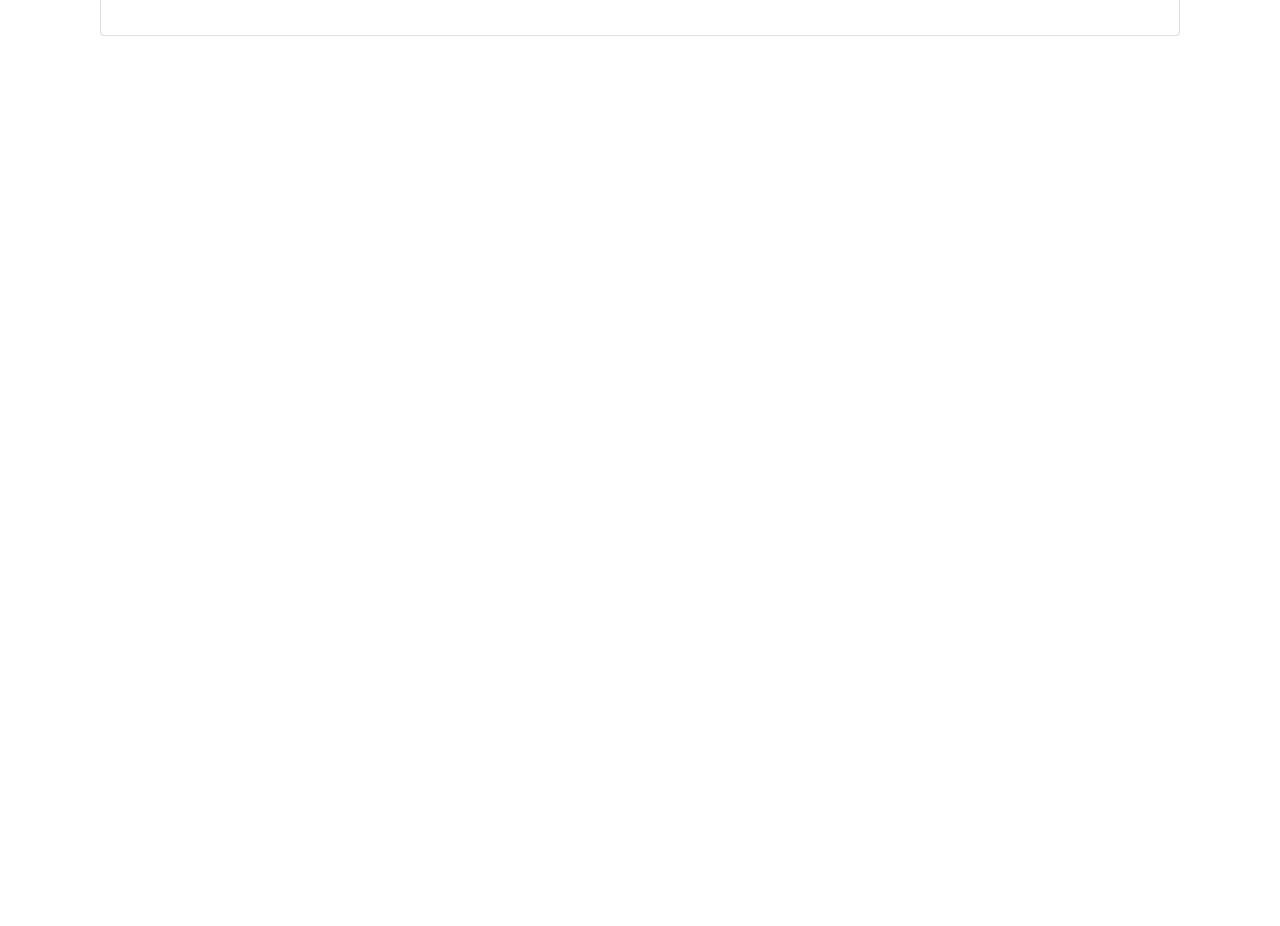
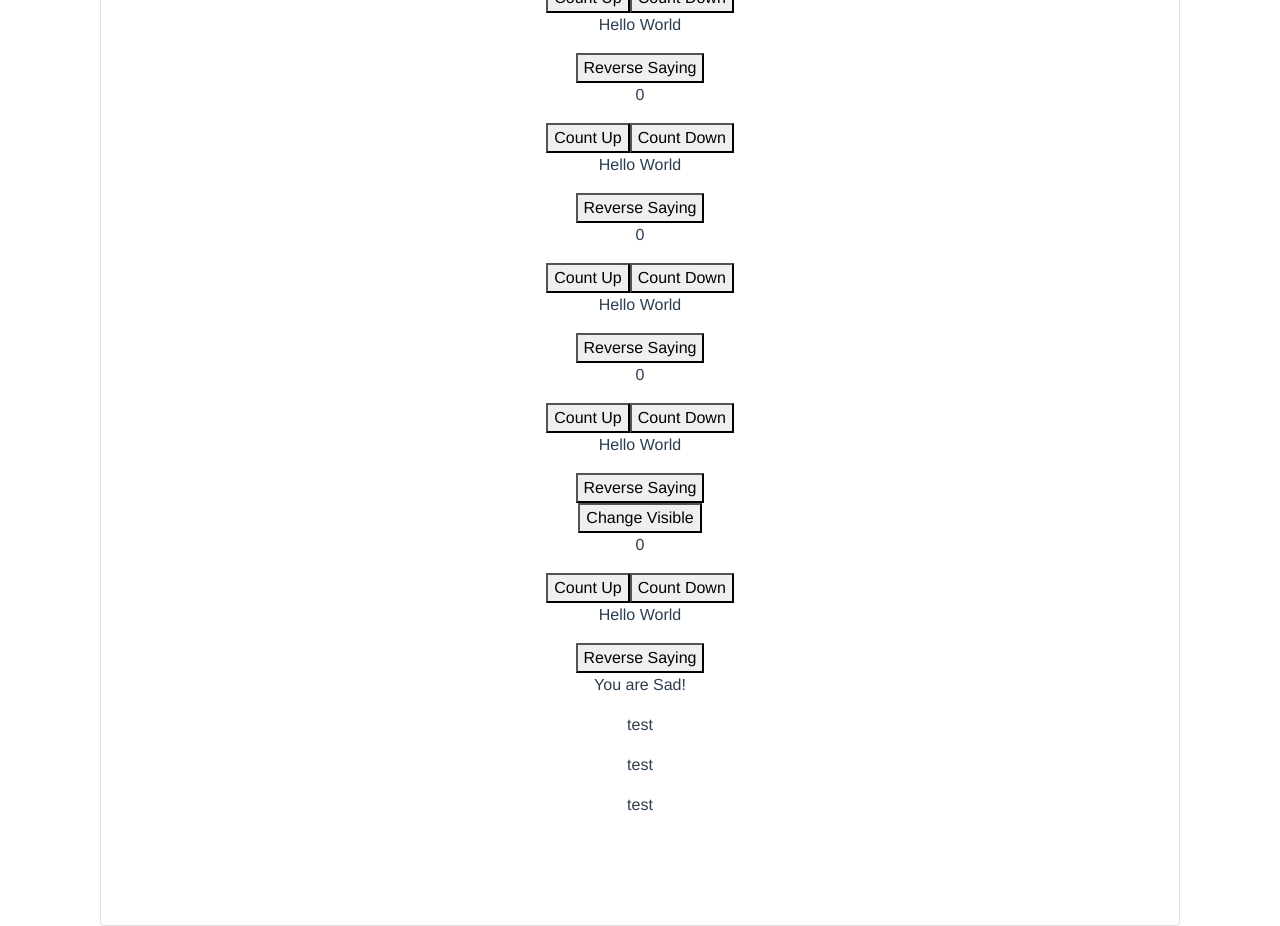
Before and after one commit to alloyking1/Vuex-fun-app, a Vue app: page /#/ in a window 1280 px wide. Shown: the part 680-1606 px from the top of the page. Before the commit the page ends 800 px from the top, so only its background shows below. Built offline with nearby package versions, Linux system fonts and the light colour scheme; no server answers.

Commit message:
TueChanges

```diff
--- /dev/null
+++ b/src/components/Counter.vue
@@ -0,0 +1,38 @@
+<template>
+    <div>
+        <p>{{ number }}</p>
+        <button v-on:click="increment">Count Up</button>
+        <button v-on:click="decrement">Count Down</button>
+        <p>{{ saying }}</p>
+        <button v-on:click="reverseMessage">Reverse Saying</button>
+    </div>
+</template>
+
+<script>
+export default {
+
+    data() {
+        return{
+            number:0,
+            saying:'Hello World'
+        }
+    },
+
+    methods: {
+        increment() {
+            this.number++
+        },
+        decrement() {
+            this.number--
+        },
+        reverseMessage() {
+            this.saying = this.saying.split("").reverse().join("");
+        }
+    }
+
+}
+</script>
+
+<style scoped>
+
+</style>
--- /dev/null
+++ b/src/components/HappySad.vue
@@ -0,0 +1,19 @@
+<template>
+    <div>
+        <p>You are {{ feelingThisWay }}!</p>
+    </div>
+</template>
+
+<script>
+export default {
+    data() {
+        return{
+            feelingThisWay:'Happy'
+        }
+    },
+
+    created() {
+         this.feelingThisWay = (((Math.ceil(Math.random() * 10) % 2) === 0)) ? 'Sad' : 'Happy'
+    }
+}
+</script>
--- a/src/components/HelloWorld.vue
+++ b/src/components/HelloWorld.vue
@@ -16,6 +16,16 @@
               <RandomColor />
               <RandomColor />
               <NewComponent />
+              <Counter />
+              <Counter />
+              <Counter />
+              <Counter />
+              <Hidden />
+              <Counter />
+              <HappySad />
+              <StarWars character="5" />
+              <StarWars character="6" />
+              <StarWars character="1" />
               <RandomCat />
               <RandomCat />
               <RandomCat />
@@ -34,6 +44,10 @@
 import RandomColor from './RandomColor.vue'
 import NewComponent from './NewComponent.vue'
 import RandomCat from './RandomCat.vue'
+import StarWars from './StarWars.vue'
+import HappySad from './HappySad.vue'
+import Counter from './Counter.vue'
+import Hidden from './Hidden.vue'
 
 export default {
   data(){
@@ -49,7 +63,11 @@ export default {
   components: {
     RandomColor,
     NewComponent,
-    RandomCat
+    RandomCat,
+    StarWars,
+    HappySad,
+    Counter,
+    Hidden
   }
 }
 </script>
--- /dev/null
+++ b/src/components/Hidden.vue
@@ -0,0 +1,22 @@
+<template>
+    <div>
+        <h1 v-if="visible">Visible?</h1>
+        <button v-on:click="changeVisibility">Change Visible</button>
+    </div>
+</template>
+
+<script>
+export default {
+    data() {
+        return{
+            visible:false
+        }
+    },
+
+    methods: {
+        changeVisibility() {
+           this.visible = true
+        }
+    }
+}
+</script>
--- /dev/null
+++ b/src/components/StarWars.vue
@@ -0,0 +1,26 @@
+<template>
+  <div>
+    <p>{{ name }}</p>
+  </div>
+</template>
+
+<script>
+export default {
+  props: ["character"],
+
+  data() {
+    return {
+      name: "test",
+    };
+  },
+
+  created() {
+    fetch(`https://swapi.dev/api/people/${this.character}/`)
+      .then((response) => response.json())
+      .then((data) => (this.name = data.name));
+  },
+};
+</script>
+
+<style scoped>
+</style>
```
Also changed, not shown: src/components/ColorBlock.vue (added).
